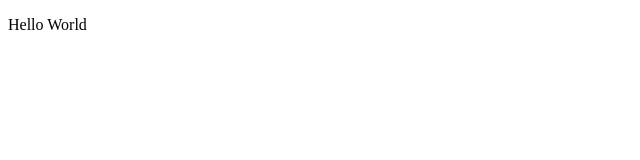
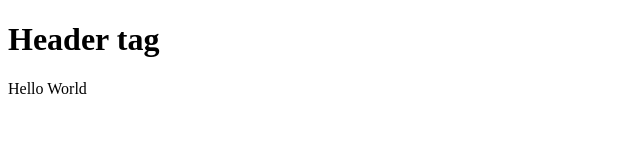
Before and after one commit to Bhargav-8055/Github-demo, a plain HTML site: page index.html in a window 1280 px wide. Shown: the whole page, without its empty margins (0-640 px from the left). Drawn offline with Linux system fonts and the light colour scheme.

Commit message:
Header tag added into index.html

```diff
--- a/index.html
+++ b/index.html
@@ -6,6 +6,7 @@
     <title>Document</title>
 </head>
 <body>
+    <h1>Header tag</h1>
     <p>Hello World</p>
 </body>
 </html>
```
